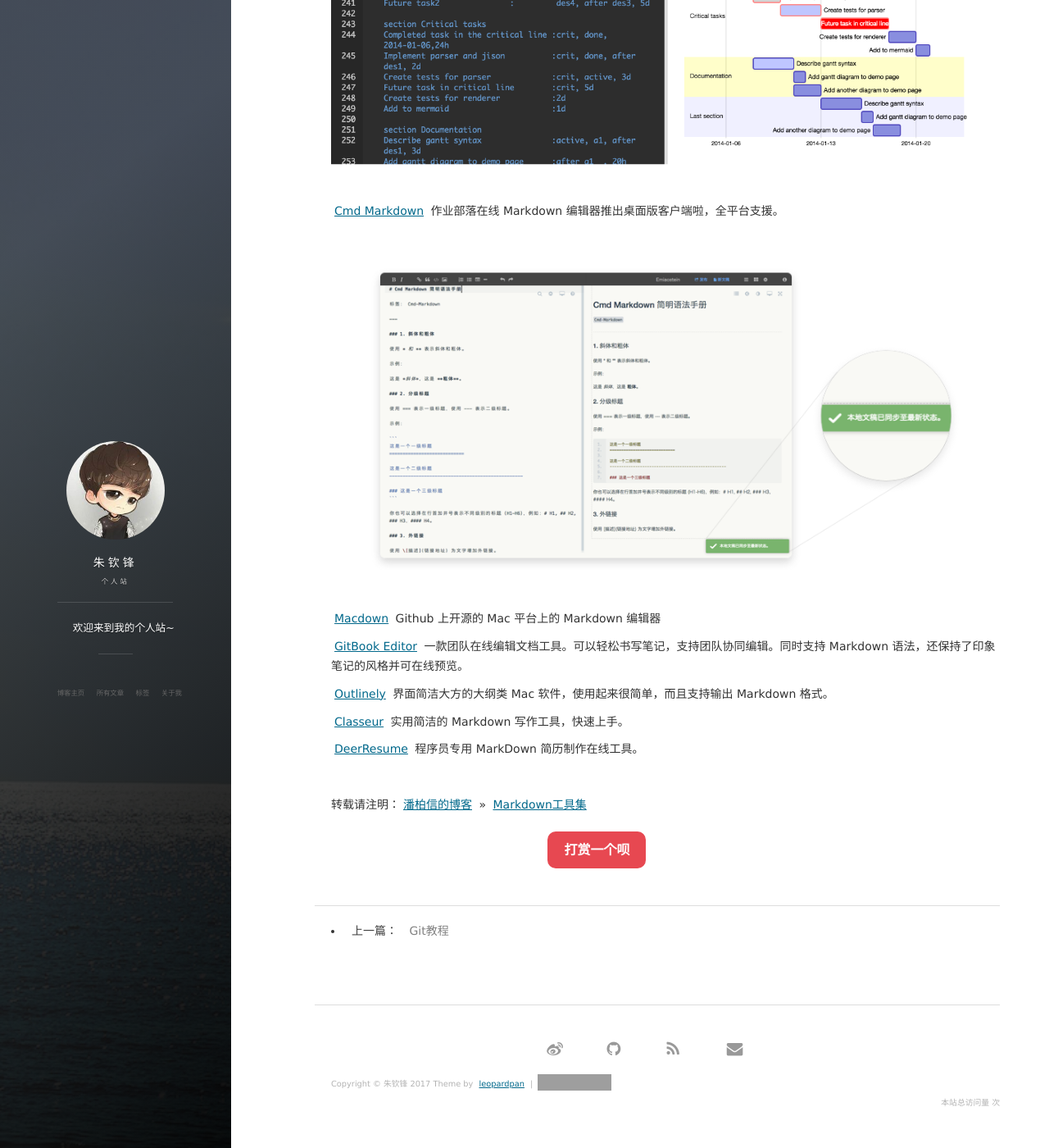
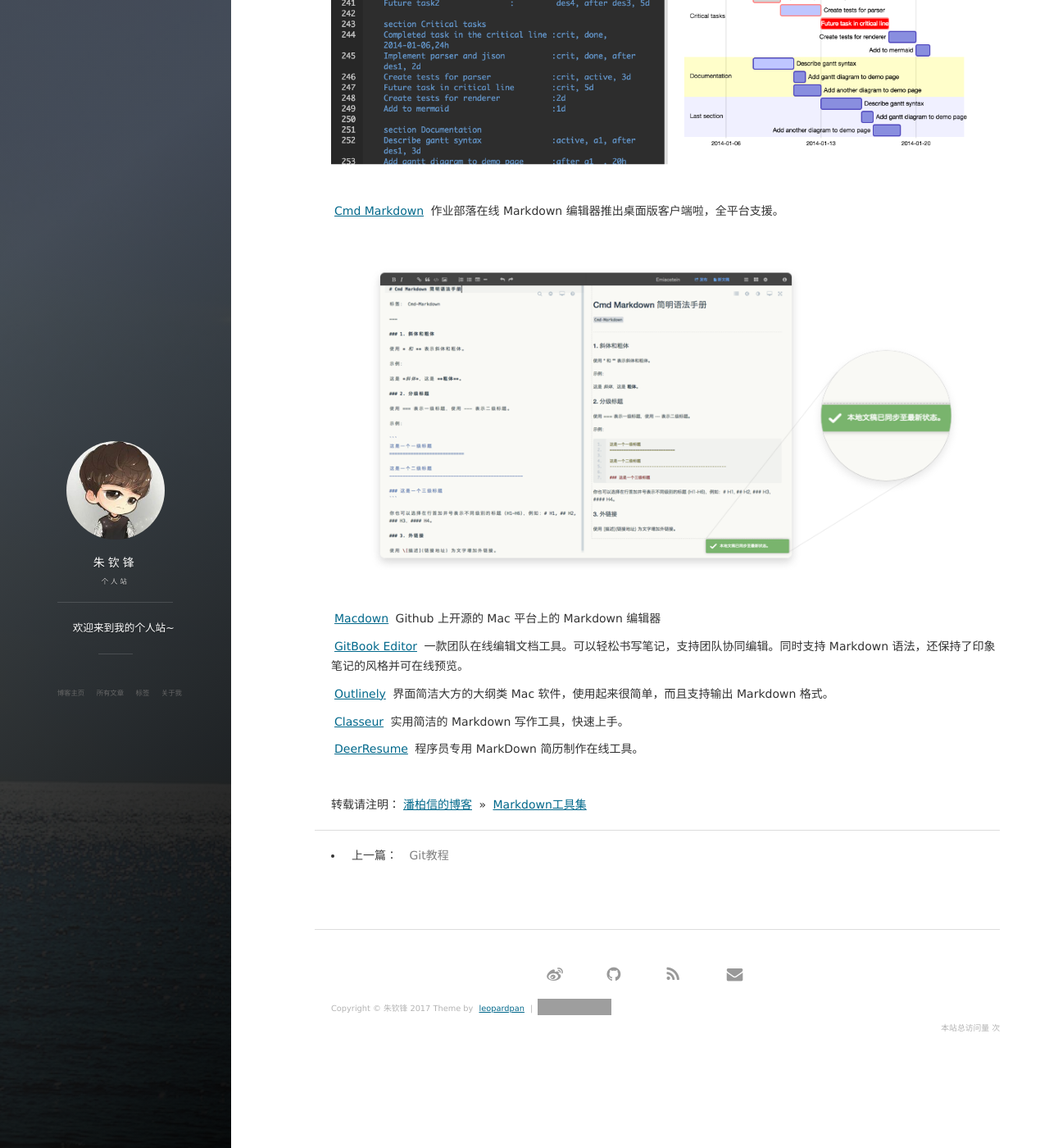
Before and after one commit to qinfengzhu/qinfengzhu.github.io, a Jekyll site: the page built from _posts/2016-11-20-markdownTool.md, in a window 1280 px wide and 1400 px high, scrolled down 1637 px. Shown: the whole window at 82% size. Built offline with Jekyll 4.4.1, drawn with Linux system fonts in a browser that asks for light colours; nearby versions of some CDN libraries; comment, search, counter and statistics services are not loaded; grey boxes are pictures that could not be loaded.

Commit message:
delete paying

```diff
--- a/_includes/new-old.html
+++ b/_includes/new-old.html
@@ -1,63 +1,4 @@
 <section>
-
-            <div class="content-play">
-              <p><a href="javascript:void(0)" onclick="dashangToggle()" class="dashang" title="打赏，支持一下">打赏一个呗</a></p>
-              <div class="hide_box-play"></div>
-              <div class="shang_box-play">
-                <a class="shang_close-play" href="javascript:void(0)" onclick="dashangToggle()" title="关闭"><img src="/images/payimg/close.jpg" alt="取消" /></a>
-                <div class="shang_tit-play">
-                  <p>感谢您的支持，我会继续努力的!</p>
-                </div>
-                <div class="shang_payimg">
-                    <img src="/images/payimg/alipayimg.jpg" alt="扫码支持" title="扫一扫" />
-                </div>
-              <div class="shang_payimg">
-                    <img src="/images/payimg/weipayimg.jpg" alt="扫码支持" title="扫一扫" />
-                </div>
-                <div class="pay_explain">扫码打赏，你说多少就多少</div>
-                <div class="shang_payselect">
-                  <div class="pay_item checked" data-id="alipay">
-                    <span class="pay_logo"><img src="/images/payimg/alipay.jpg" alt="支付宝" /></span>
-                  </div>
-                  <div class="pay_item" data-id="weipay">
-                    <span class="pay_logo"><img src="/images/payimg/wechat.jpg" alt="微信" /></span>
-                  </div>
-                </div>
-                <div class="shang_info-play">
-                  <p>打开<span id="shang_pay_txt">支付宝</span>扫一扫，即可进行扫码打赏哦</p>
-                </div>
-              </div>
-            </div>
-            <script type="text/javascript">
-            function dashangToggle(){
-              $(".hide_box-play").fadeToggle();
-              $(".shang_box-play").fadeToggle();
-            }
-            </script>
-
-            <div style="text-align:center;margin:50px 0; font:normal 14px/24px 'MicroSoft YaHei';"></div>
-
-            <style type="text/css">
-              .content-play{width:80%;margin-top: 20px;margin-bottom: 10px;height:40px;}
-              .hide_box-play{z-index:999;filter:alpha(opacity=50);background:#666;opacity: 0.5;-moz-opacity: 0.5;left:0;top:0;height:99%;width:100%;position:fixed;display:none;}
-              .shang_box-play{width:540px;height:540px;padding:10px;background-color:#fff;border-radius:10px;position:fixed;z-index:1000;left:50%;top:50%;margin-left:-280px;margin-top:-280px;border:1px dotted #dedede;display:none;}
-              .shang_box-play img{border:none;border-width:0;}
-              .dashang{display:block;width:100px;margin:5px auto;height:25px;line-height:25px;padding:10px;background-color:#E74851;color:#fff;text-align:center;text-decoration:none;border-radius:10px;font-weight:bold;font-size:16px;transition: all 0.3s;}
-              .dashang:hover{opacity:0.8;padding:15px;font-size:18px;}
-              .shang_close-play{float:right;display:inline-block;
-                margin-right: 10px;margin-top: 20px;
-              }
-              .shang_logo{display:block;text-align:center;margin:20px auto;}
-              .shang_tit-play{width: 100%;height: 75px;text-align: center;line-height: 66px;color: #a3a3a3;font-size: 16px;background: url('/images/payimg/cy-reward-title-bg.jpg');font-family: 'Microsoft YaHei';margin-top: 7px;margin-right:2px;}
-              .shang_tit-play p{color:#a3a3a3;text-align:center;font-size:16px;}
-              .shang_payimg{width:140px;padding:10px;padding-left: 80px; /*border:6px solid #EA5F00;**/margin:0 auto;border-radius:3px;height:140px;display:inline-block;}
-              .shang_payimg img{display:inline-block;margin-right:10px;float:left;text-align:center;width:140px;height:140px; }
-              .pay_explain{text-align:center;margin:10px auto;font-size:12px;color:#545454;}
-              .shang_payselect{text-align:center;margin:0 auto;margin-top:40px;cursor:pointer;height:60px;width:500px;margin-left:110px;}
-              .shang_payselect .pay_item{display:inline-block;margin-right:140px;float:left;}
-              .shang_info-play{clear:both;}
-              .shang_info-play p,.shang_info-play a{color:#C3C3C3;text-align:center;font-size:12px;text-decoration:none;line-height:2em;}
-            </style>
 
        <ul class="pager">
         {% if page.previous.url %}
```
Also changed, not shown: images/payimg/alipayimg.jpg (deleted), images/payimg/weipayimg.jpg (deleted).
